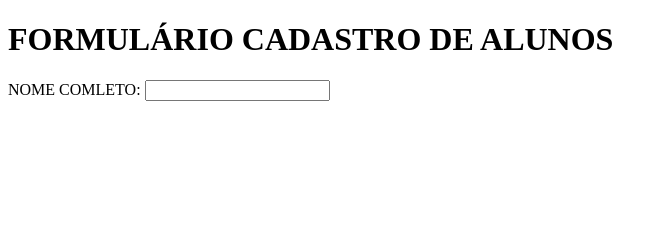
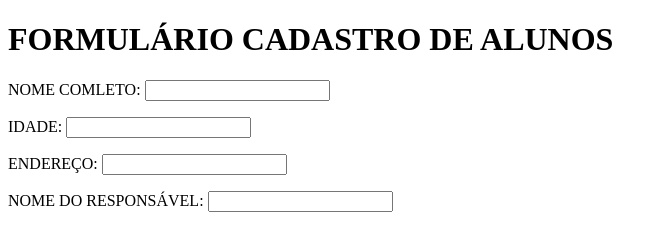
Before and after one commit to kamissantos/FORMUL-RIO, a plain HTML site: page index.html in a window 1280 px wide. Shown: the whole page, without its empty margins (0-667 px from the left). Drawn offline with Linux system fonts and the light colour scheme.

Commit message:
Update index.html

```diff
--- a/index.html
+++ b/index.html
@@ -10,6 +10,12 @@
   <h1>FORMULÁRIO CADASTRO DE ALUNOS</h1>
   <form>
 <p>NOME COMLETO: <input type="text" name="nome" id="nome"  </p>
+<p>IDADE: <input type="text" name="idade" id="idade"  </p>
+<p>ENDEREÇO: <input type="text" name="endereço" id="endereço"  </p>
+<p>NOME DO RESPONSÁVEL: <input type="text" name="nome do responsável" id="nome do resposável"  </p>
+
+
+
 
 
   </form>
```
